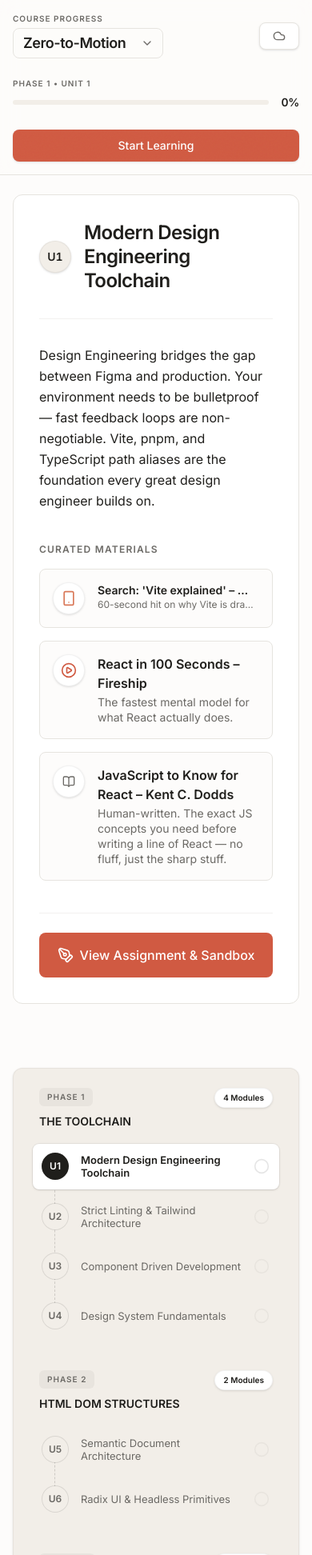
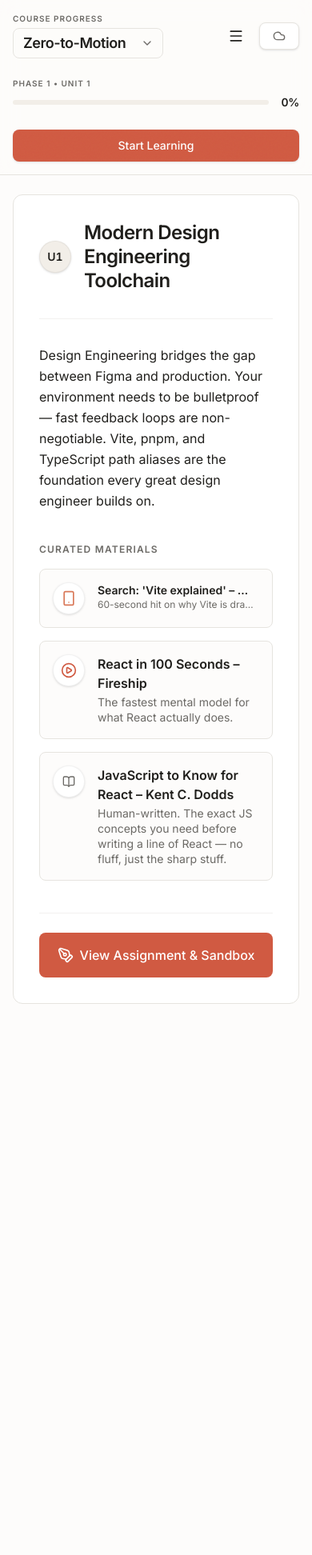
Before and after one commit to Kashy222/learner-courses, a React (Vite) app: page / in a window 390 px wide. Shown: the top 1944 px of the page at 80% size. After the commit the page ends 1311 px from the top, so only its background shows below. Built offline with nearby package versions, Linux system fonts and the light colour scheme; a web font is replaced by a local one.

Commit message:
feat: Implement mobile hamburger drawer for syllabus sidebar

```diff
--- a/src/LearningPlatform.tsx
+++ b/src/LearningPlatform.tsx
@@ -1,5 +1,5 @@
 import React, { useState, useEffect, useRef } from 'react';
-import { Cloud, CloudLightning, Loader2, ChevronDown, X } from 'lucide-react';
+import { Cloud, CloudLightning, Loader2, ChevronDown, X, Menu } from 'lucide-react';
 import { SYLLABUS_DATA } from './data/syllabus';
 import { DS_SYLLABUS_DATA } from './data/designSystemsSyllabus';
 
@@ -15,6 +15,7 @@ export const LearningPlatform: React.FC = () => {
   const [sandboxInputs, setSandboxInputs] = useState<Record<string, string>>({});
 
   const [currentCourse, setCurrentCourse] = useState<'zero-to-motion' | 'design-systems'>('zero-to-motion');
+  const [isMobileMenuOpen, setIsMobileMenuOpen] = useState(false);
 
   // Sync States
   const [isSyncPopoverOpen, setIsSyncPopoverOpen] = useState(false);
@@ -250,6 +251,14 @@ export const LearningPlatform: React.FC = () => {
 
         {/* Right Container */}
         <div className="flex items-center justify-end gap-3 w-1/2 sm:w-1/4 order-2 sm:order-3">
+          {/* Mobile Menu Toggle */}
+          <button
+            className="lg:hidden p-1.5 sm:p-2 text-anthropic-text hover:bg-gray-100 rounded-lg transition-colors border border-transparent hover:border-gray-200"
+            onClick={() => setIsMobileMenuOpen(true)}
+          >
+            <Menu className="w-5 h-5 sm:w-6 sm:h-6" />
+          </button>
+
           {/* Desktop Start Learning Button */}
           <button
             onClick={handleResume}
@@ -359,8 +368,8 @@ export const LearningPlatform: React.FC = () => {
             />
           </div>
 
-          {/* Right Column (Fixed Layout Area) */}
-          <div className="block mt-6 lg:mt-0">
+          {/* Right Column (Fixed Layout Area - Desktop) */}
+          <div className="hidden lg:block">
             <Sidebar
               activeId={activeModuleId}
               completedModules={completedModules}
@@ -371,6 +380,32 @@ export const LearningPlatform: React.FC = () => {
 
         </div>
       </main>
+
+      {/* Mobile Sidebar Overlay (Unicorn UX) */}
+      {isMobileMenuOpen && (
+        <div className="fixed inset-0 z-[100] lg:hidden flex justify-end bg-black/40 backdrop-blur-sm animate-in fade-in" onClick={() => setIsMobileMenuOpen(false)}>
+          <div
+            className="w-[85%] max-w-[320px] h-full bg-anthropic-bg shadow-2xl p-6 overflow-y-auto animate-in slide-in-from-right"
+            onClick={(e) => e.stopPropagation()}
+          >
+            <div className="flex justify-between items-center mb-6">
+              <span className="font-bold text-xl tracking-tight text-anthropic-text">Syllabus</span>
+              <button onClick={() => setIsMobileMenuOpen(false)} className="p-2 bg-gray-100 hover:bg-gray-200 rounded-full transition-colors text-anthropic-muted hover:text-anthropic-text">
+                <X className="w-5 h-5" />
+              </button>
+            </div>
+            <Sidebar
+              activeId={activeModuleId}
+              completedModules={completedModules}
+              onSelectModule={(id) => {
+                handleSelectModule(id);
+                setIsMobileMenuOpen(false);
+              }}
+              syllabusData={activeData}
+            />
+          </div>
+        </div>
+      )}
     </div>
   );
 };
```
